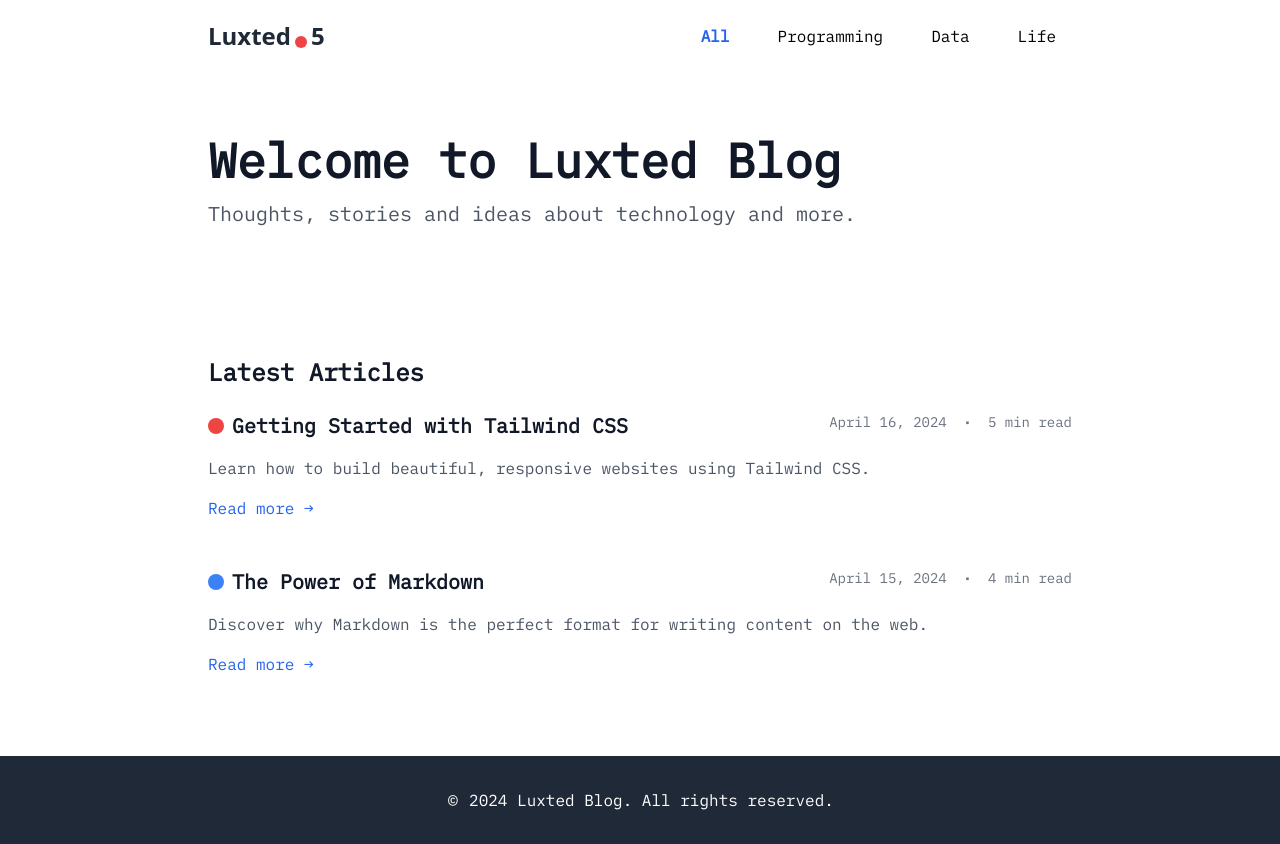
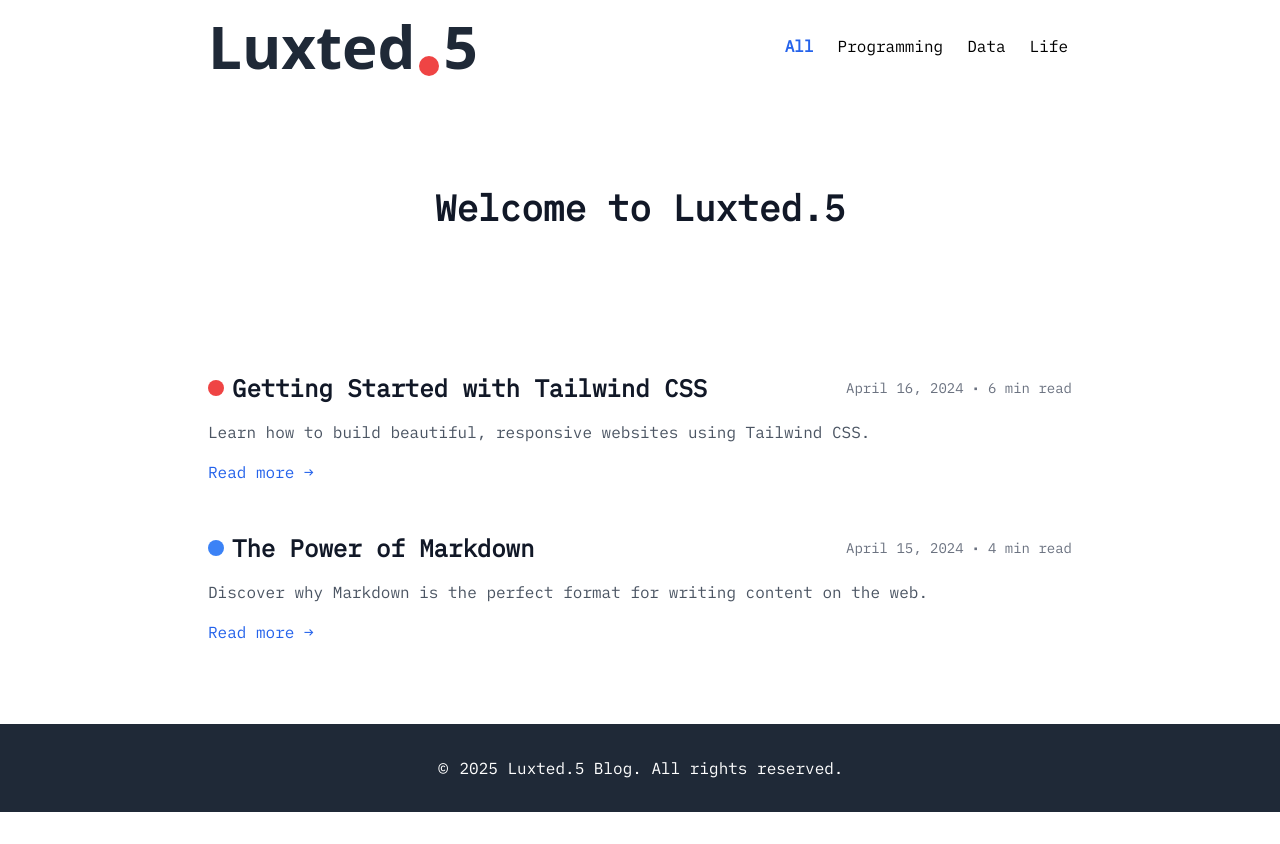
Before and after one commit to andtsouris/luxted_blog, a plain HTML site: page index.html in a window 1280 px wide. After the commit the page ends 812 px from the top, so only its background shows below. Drawn offline with nearby package versions, Linux system fonts and the light colour scheme.

Commit message:
Changes in styling and dynamic article info.

```diff
--- a/index.html
+++ b/index.html
@@ -1,99 +1,100 @@
 <!DOCTYPE html>
+
 <html lang="en">
 <head>
-    <meta charset="UTF-8">
-    <meta name="viewport" content="width=device-width, initial-scale=1.0">
+<meta charset="utf-8"/>
+<meta content="width=device-width, initial-scale=1.0" name="viewport"/>
 <title>Luxted 5</title>
 <script src="https://cdn.tailwindcss.com"></script>
-    <link rel="stylesheet" href="https://cdnjs.cloudflare.com/ajax/libs/highlight.js/11.9.0/styles/github.min.css">
+<link href="https://cdnjs.cloudflare.com/ajax/libs/highlight.js/11.9.0/styles/github.min.css" rel="stylesheet"/>
 <script src="https://cdnjs.cloudflare.com/ajax/libs/highlight.js/11.9.0/highlight.min.js"></script>
 <script src="https://cdn.jsdelivr.net/npm/marked/marked.min.js"></script>
-    <link rel="stylesheet" href="styles.css">
+<link href="styles.css" rel="stylesheet"/>
 </head>
+<style>
+    .title-circle {
+    display: inline-block;
+    width: 20px;
+    height: 20px;
+    border-radius: 50%;
+    margin-right: 0px;
+    background-color: #ef4444;
+}
+</style>
 <body>
 <!-- Navigation -->
 <nav class="bg-white shadow-lg">
 <div class="max-w-4xl mx-auto px-4">
 <div class="flex justify-between items-center py-4">
-                <a href="/" class="text-2xl font-bold text-gray-800 blog-title flex items-center hover:text-gray-600">
+<a class="text-6xl font-bold text-gray-800 blog-title flex items-center hover:text-gray-600" href="/">
                     Luxted
-                    <span class="title-circle ml-1 mr-1 mt-3"></span>
+                    <span class="title-circle ml-1 mr-1 mt-10"></span>
                     5
                 </a>
 <div class="flex space-x-4">
-                    <button onclick="filterArticles('all')" class="category-btn active px-4 py-2">All</button>
-                    <button onclick="filterArticles('programming')" class="category-btn px-4 py-2">Programming</button>
-                    <button onclick="filterArticles('data')" class="category-btn px-4 py-2">Data</button>
-                    <button onclick="filterArticles('life')" class="category-btn px-4 py-2">Life</button>
+<button class="category-btn active px-1 py-2" onclick="filterArticles('all')">All</button>
+<button class="category-btn px-1 py-2" onclick="filterArticles('programming')">Programming</button>
+<button class="category-btn px-1 py-2" onclick="filterArticles('data')">Data</button>
+<button class="category-btn px-1 py-2" onclick="filterArticles('life')">Life</button>
 </div>
 </div>
 </div>
 </nav>
-
 <!-- Hero Section -->
 <header class="bg-white">
-        <div class="max-w-4xl mx-auto px-4 py-16">
-            <h1 class="text-4xl md:text-5xl font-bold text-gray-900 mb-4">Welcome to Luxted Blog</h1>
-            <p class="text-xl text-gray-600 mb-8">Thoughts, stories and ideas about technology and more.</p>
+<div class="max-w-4xl mx-auto px-4 py-24">
+<h1 class="text-4xl md:text-4xl font-black text-gray-900 mb-4 text-center">
+                Welcome to Luxted.5
+            </h1>
 </div>
 </header>
-
 <!-- Main Content -->
 <main class="max-w-4xl mx-auto px-4 py-8">
 <!-- Featured Posts -->
 <section class="mb-12">
-            <h2 class="text-2xl font-bold text-gray-900 mb-6">Latest Articles</h2>
-            <div class="space-y-12" id="articles-container">
-                <!-- Article 1 -->
-                <article class="article" data-category="programming">
+<div class="space-y-12" id="articles-container"><article class="article" data-category="programming">
 <div class="p-0">
-                        <div class="flex justify-between items-start mb-4">
+<div class="flex justify-between items-center mb-4">
 <div class="flex items-center">
 <span class="category-circle programming"></span>
-                                <h3 class="text-xl font-semibold text-gray-900">Getting Started with Tailwind CSS</h3>
+<h3 class="text-2xl font-semibold text-gray-900">Getting Started with Tailwind CSS</h3>
 </div>
-                            <div class="text-sm text-gray-500">
+<div class="text-sm text-gray-500 flex items-center">
 <span>April 16, 2024</span>
 <span class="mx-2">•</span>
-                                <span>5 min read</span>
+<span>6 min read</span>
 </div>
 </div>
 <p class="text-gray-600 mb-4">Learn how to build beautiful, responsive websites using Tailwind CSS.</p>
-                        <a href="articles/tailwind-intro.html" class="inline-block text-blue-600 hover:text-blue-800">Read more →</a>
+<a class="inline-block text-blue-600 hover:text-blue-800" href="articles/tailwind-intro.html">Read more →</a>
 </div>
-                </article>
-
-                <!-- Article 2 -->
-                <article class="article" data-category="data">
+</article><article class="article" data-category="data">
 <div class="p-0">
-                        <div class="flex justify-between items-start mb-4">
+<div class="flex justify-between items-center mb-4">
 <div class="flex items-center">
 <span class="category-circle data"></span>
-                                <h3 class="text-xl font-semibold text-gray-900">The Power of Markdown</h3>
+<h3 class="text-2xl font-semibold text-gray-900">The Power of Markdown</h3>
 </div>
-                            <div class="text-sm text-gray-500">
+<div class="text-sm text-gray-500 flex items-center">
 <span>April 15, 2024</span>
 <span class="mx-2">•</span>
 <span>4 min read</span>
 </div>
 </div>
 <p class="text-gray-600 mb-4">Discover why Markdown is the perfect format for writing content on the web.</p>
-                        <a href="articles/markdown-guide.html" class="inline-block text-blue-600 hover:text-blue-800">Read more →</a>
+<a class="inline-block text-blue-600 hover:text-blue-800" href="articles/markdown-guide.html">Read more →</a>
 </div>
-                </article>
-            </div>
+</article></div>
 </section>
 </main>
-
 <!-- Footer -->
 <footer class="bg-gray-800 text-white">
 <div class="max-w-4xl mx-auto px-4 py-8">
 <div class="text-center">
-                <p>&copy; 2024 Luxted Blog. All rights reserved.</p>
+<p>© 2025 Luxted.5 Blog. All rights reserved.</p>
 </div>
 </div>
 </footer>
-
 <script>
         // Initialize highlight.js
         document.addEventListener('DOMContentLoaded', (event) => {
@@ -117,9 +118,6 @@
             });
             document.querySelector(`.category-btn[onclick="filterArticles('${category}')"]`).classList.add('active');
 
-            // Update subtitle
-            document.querySelector('header p').textContent = categorySubtitles[category];
-
             // Filter articles
             const articles = document.querySelectorAll('.article');
             articles.forEach(article => {
--- a/styles.css
+++ b/styles.css
@@ -20,6 +20,7 @@ body {
 .category-btn {
     transition: all 0.2s;
     position: relative;
+    padding: 2px;
 }
 .category-btn::after {
     content: '';
@@ -70,8 +71,8 @@ body {
 }
 .title-circle {
     display: inline-block;
-    width: 12px;
-    height: 12px;
+    width: 22px;
+    height: 22px;
     border-radius: 50%;
     margin-right: 0px;
     background-color: #ef4444;
```
Lines whose indentation alone changed are shown as unchanged.
